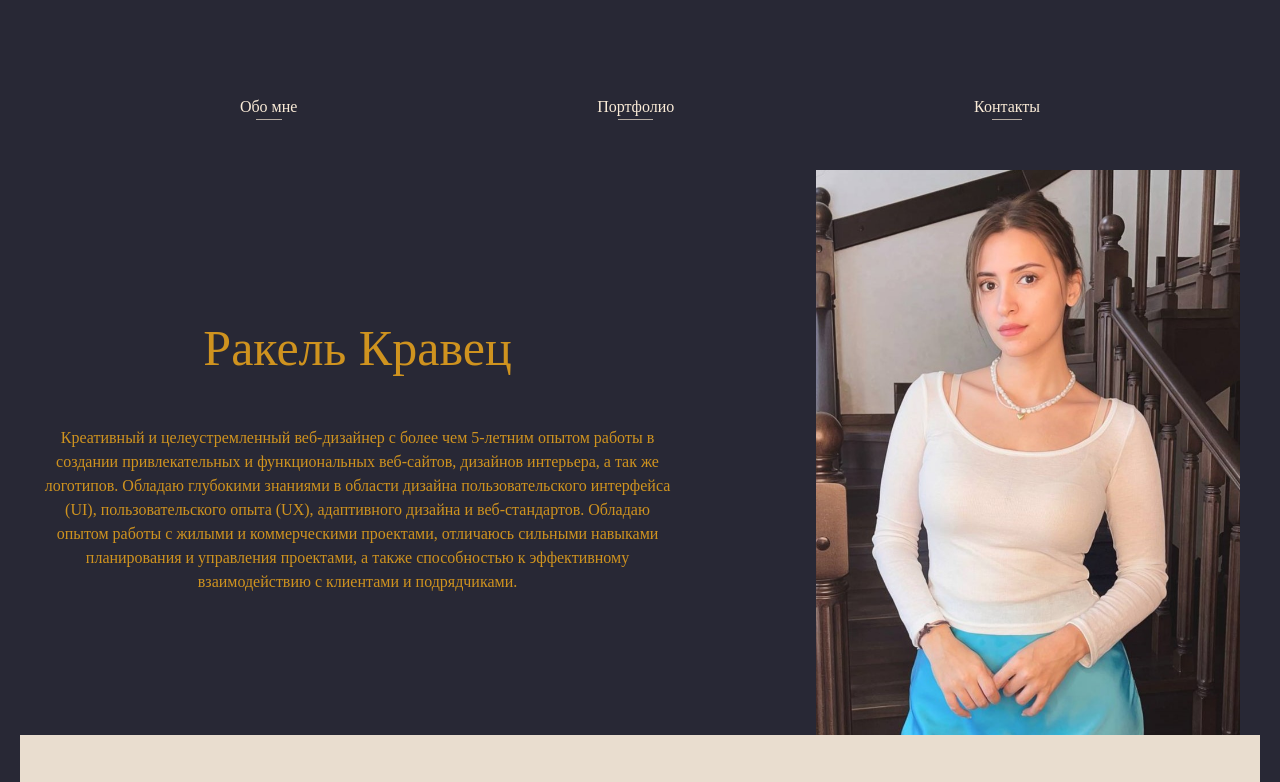
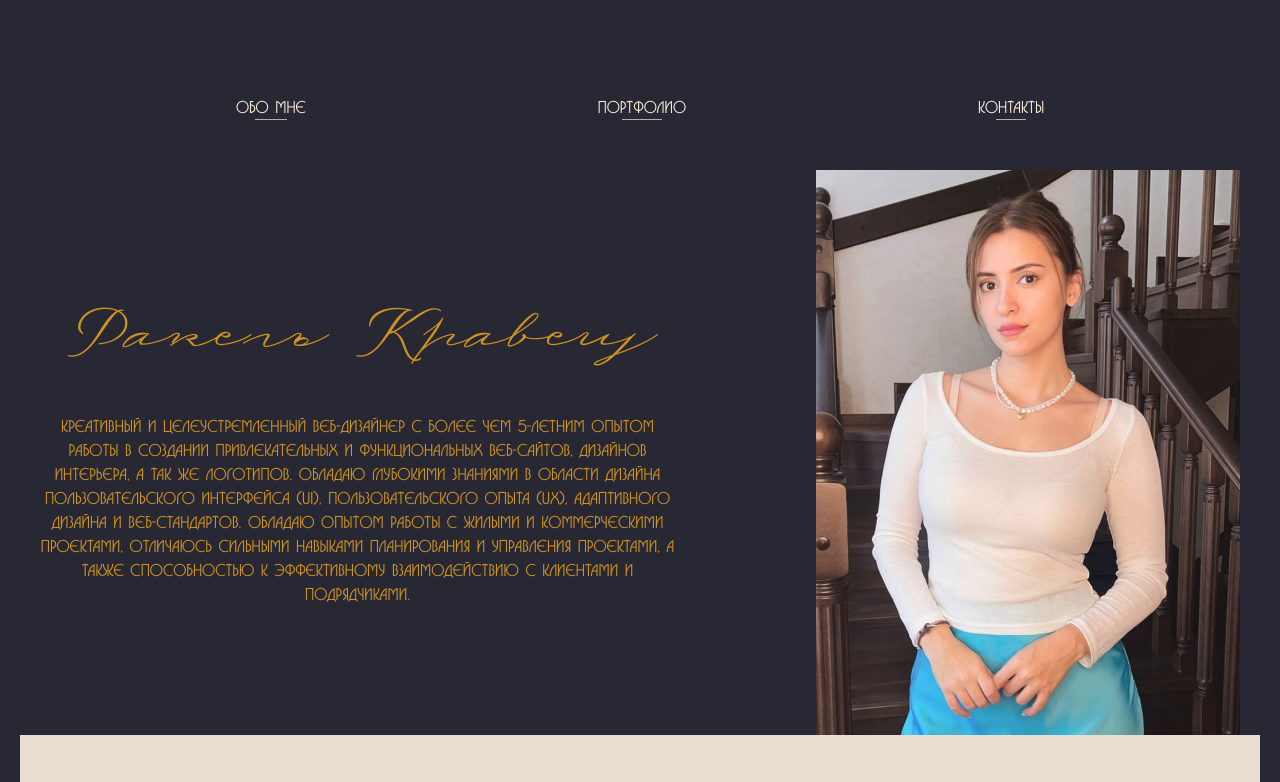
Before and after one commit to RakelKravets/Resume, a plain HTML site: page index.html in a window 1280 px wide. Shown: the top 782 px of the page. Drawn offline with Linux system fonts and the light colour scheme.

Commit message:
Update font.css

```diff
--- a/css/font.css
+++ b/css/font.css
@@ -1,15 +1,16 @@
+
+
 
 
 @font-face {
-font-family: 'BureauAP';
-src: local('BureauAP'),
-		url('../fonts/'BureauAP.woff2') format('woff2'),
-		url('../fonts/'BureauAP.woff') format('woff');
-font-weight: normal;
-font-style: normal;
-font-display: swap;
+	font-family: 'BureauAP';
+	src: local('BureauAP'),
+			url('../fonts/BureauAP.woff2') format('woff2'),
+			url('../fonts/BureauAP.woff') format('woff');
+	font-weight: normal;
+	font-style: normal;
+	font-display: swap;
 }
-
 @font-face {
 	font-family: 'Second Lesson PERSONAL USE';
 	src: local('Second Lesson PERSONAL USE Regular'), local('SecondLessonPERSONALUSE-Regular'),
```
